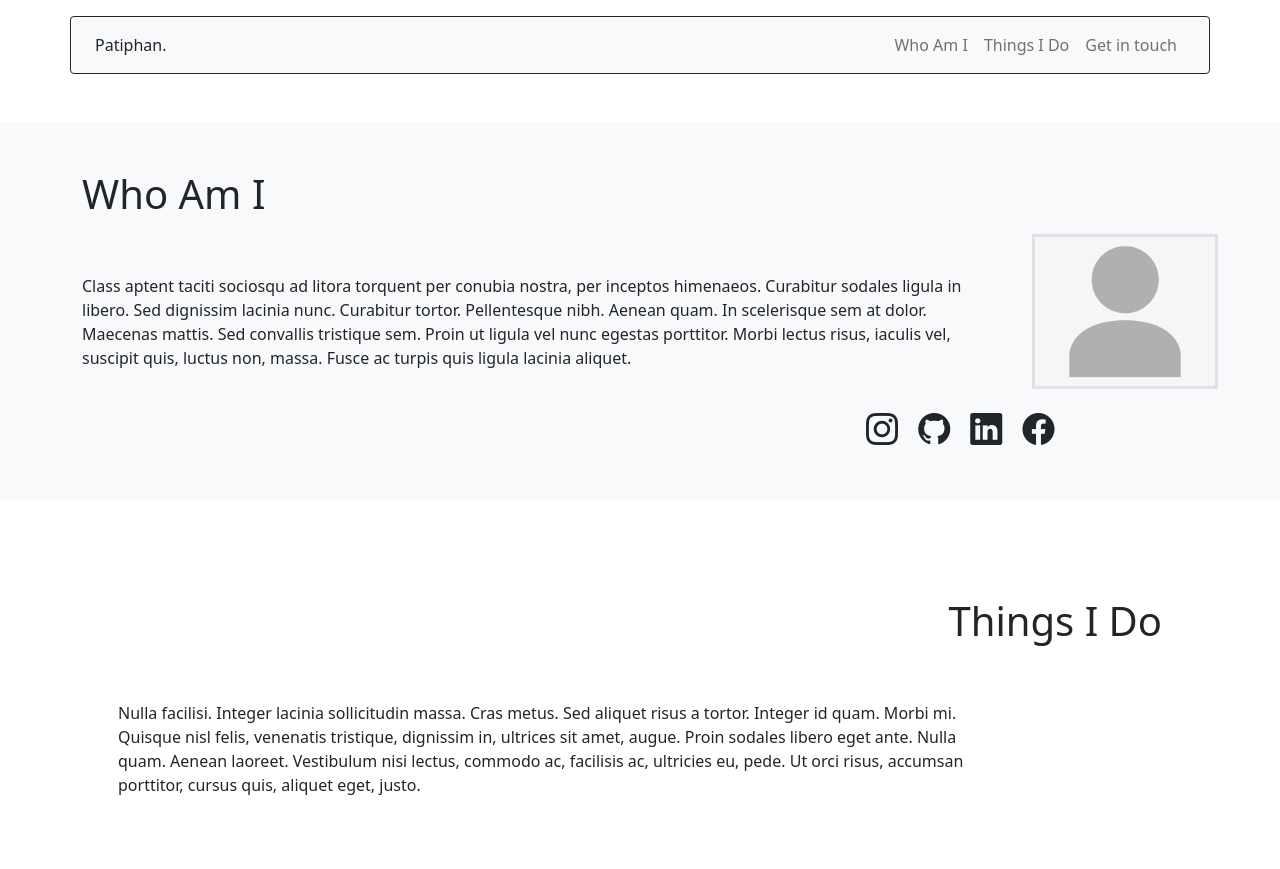
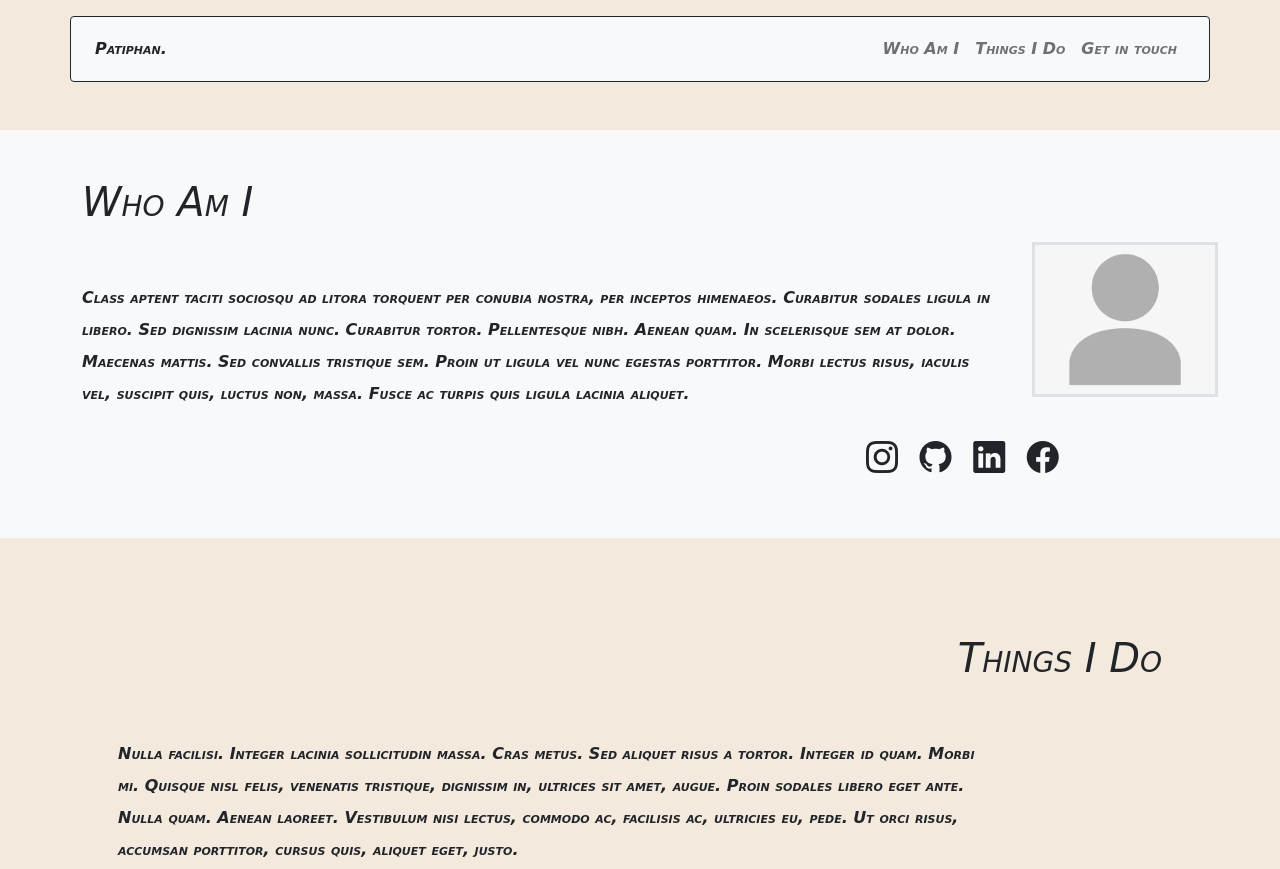
Before and after one commit to Ps-Orbesen/pwp-patiphan-orbesen, a plain HTML site: page public_html/index.html in a window 1280 px wide. Shown: the top 869 px of the page. Drawn offline with nearby package versions, Linux system fonts and the light colour scheme.

Commit message:
added website background color and font

```diff
--- a/public_html/index.html
+++ b/public_html/index.html
@@ -12,7 +12,7 @@
 
     <title>Patiphan Orbesen</title>
 </head>
-<body>
+<body class="webPageColor">
                    <!-- NavBar -->
 <nav class="mt-md-3 border border-dark rounded container navbar navbar-expand-sm navbar-light bg-light">
     <div class="container-fluid">
@@ -38,7 +38,7 @@
 </nav>
 
                  <!-- Section Who Am I -->
-<div class="bg-light p-5 my-5">
+<div class="bg-light p-5 my-5 banner1Color">
 
     <div class="container">
         <div class="row g-5">
--- a/public_html/style.css
+++ b/public_html/style.css
@@ -2,3 +2,12 @@
     width: 300px;
     height: 300px;
 }
+
+.webPageColor {
+    background-color: #F3E9DD;
+    font: italic small-caps bold 16px/2 cursive;
+}
+
+.banner1Color {
+    background: #B7CADB;
+}
```
